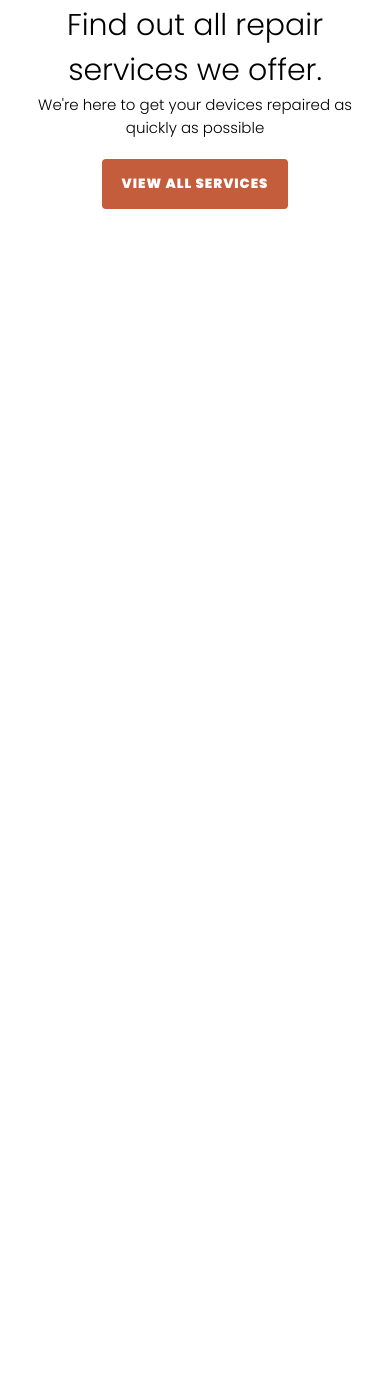
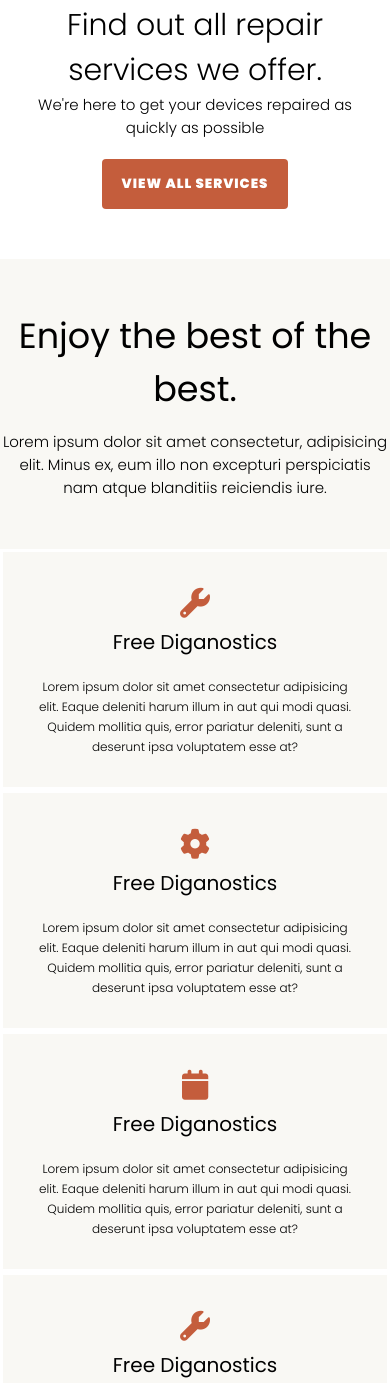
Before and after one commit to mariamills/WeFixIt-Repair, a plain HTML site: page index.html in a window 390 px wide. Shown: the part 2622-4005 px from the top of the page. Before the commit the page ends 2881 px from the top, so only its background shows below. Drawn offline with Linux system fonts and the light colour scheme.

Commit message:
Section Added, also made to be responsive

```diff
--- a/index.html
+++ b/index.html
@@ -124,6 +124,40 @@
     </div>
 </section>
 
+<section class="services">
+    <div class="container">
+        <div class="box-title col-span-12">
+            <h1>Enjoy the best of the best.</h1>
+            <p>Lorem ipsum dolor sit amet consectetur, adipisicing elit. Minus ex, eum illo non excepturi perspiciatis
+                nam atque blanditiis reiciendis iure.</p>
+        </div>
+        <div class="box col-span-3">
+            <h1><i class="fa-solid fa-wrench"></i></h1>
+            <h3>Free Diganostics</h3>
+            <p>Lorem ipsum dolor sit amet consectetur adipisicing elit. Eaque deleniti harum illum in aut qui modi
+                quasi. Quidem mollitia quis, error pariatur deleniti, sunt a deserunt ipsa voluptatem esse at?</p>
+        </div>
+        <div class="box col-span-3">
+            <h1><i class="fa-solid fa-gear"></i></h1>
+            <h3>Free Diganostics</h3>
+            <p>Lorem ipsum dolor sit amet consectetur adipisicing elit. Eaque deleniti harum illum in aut qui modi
+                quasi. Quidem mollitia quis, error pariatur deleniti, sunt a deserunt ipsa voluptatem esse at?</p>
+        </div>
+        <div class="box col-span-3">
+            <h1><i class="fa-solid fa-calendar"></i></h1>
+            <h3>Free Diganostics</h3>
+            <p>Lorem ipsum dolor sit amet consectetur adipisicing elit. Eaque deleniti harum illum in aut qui modi
+                quasi. Quidem mollitia quis, error pariatur deleniti, sunt a deserunt ipsa voluptatem esse at?</p>
+        </div>
+        <div class="box col-span-3">
+            <h1><i class="fa-solid fa-wrench"></i></h1>
+            <h3>Free Diganostics</h3>
+            <p>Lorem ipsum dolor sit amet consectetur adipisicing elit. Eaque deleniti harum illum in aut qui modi
+                quasi. Quidem mollitia quis, error pariatur deleniti, sunt a deserunt ipsa voluptatem esse at?</p>
+        </div>
+    </div>
+</section>
+
 
 
 
--- a/style.css
+++ b/style.css
@@ -243,7 +243,7 @@ nav .container{
     font-weight: 300;
 }
 
-.box{
+.get-started .box{
     background-color: #F9F8F4;
     padding: 14px;
     margin-top: 3rem;
@@ -251,19 +251,19 @@ nav .container{
     box-shadow: var(--box-shadow);
 }
 
-.box h1{
+.get-started .box h1{
     font-size: 5rem;
     color: var(--green);
 }
 
-.box h3{
+.get-started .box h3{
     font-size: 2rem;
     font-weight: 200;
     padding: 1rem 0;
     margin: 0 0 10px;
 }
 
-.box p{
+.get-started .box p{
     font-size: 1.5rem;
     letter-spacing: 1px;
     line-height: 27px;
@@ -272,38 +272,85 @@ nav .container{
     font-weight: 100;
 }
 
-.box a{
+.get-started .box a{
     color: var(--orange);
     text-decoration: underline;
     font-size: 1.5rem;
     transition: color 0.2s linear;
 }
 
-.row{
+.get-started .row{
     margin-top: 5rem;
 }
 
-.row h3{
+.get-started .row h3{
     font-size: 3rem;
     font-weight: 300;
 }
 
-.row p{
+.get-started .row p{
     font-size: 1.5rem;
 }
 
-.row button{
+.get-started .row button{
     margin-top: 2rem;
 }
 
-.box h3:hover{
+.get-started .box h3:hover{
     color: var(--orange);
     cursor: pointer;
 }
 
-.box a:hover{
+.get-started .box a:hover{
     color: var(--green);
     text-decoration: none;
+}
+
+.services{
+    text-align: center;
+    background-color: #F9F8F4;
+}
+
+.services .container{
+    display: grid;
+}
+
+.services .box-title{
+    margin: 5rem 0;
+}
+
+
+.services .box-title h1{
+    font-size: 3.5rem;
+    font-weight: 400;
+    margin-bottom: 1.5rem;
+}
+
+.services .box-title p{
+    font-size: 1.5rem;
+    font-weight: 200;
+}
+
+.services .box{
+    border: 3px solid #fff;
+    padding: 3rem;
+}
+
+.services .box h1{
+    font-size: 3rem;
+    color: var(--orange);
+}
+
+.services .box h3{
+    font-size: 2rem;
+    font-weight: 400;
+    margin-bottom: 2rem;
+}
+
+.services .box p{
+    font-size: 1.2rem;
+    line-height: 2rem;
+    font-weight: 300;
 }
 
 
@@ -315,7 +362,7 @@ nav .container{
 
 
 @media (max-width: 1400px){
-    .col-span-3{
+    .get-started .col-span-3{
         grid-column: span 6;
     }
 }
@@ -358,8 +405,14 @@ nav .container{
         text-align: center;
         margin-left: 0;
     }
-    .col-span-3{
+    .get-started .col-span-3{
         grid-column: span 12;
+    }
+}
+
+@media (max-width: 768px){
+    .services .col-span-3{
+        grid-column: span 6;
     }
 }
 
@@ -381,4 +434,7 @@ nav .container{
     .nav-links{
         top: 25rem;
     }
+    .services .col-span-3{
+        grid-column: span 12;
+    }
 }
```
